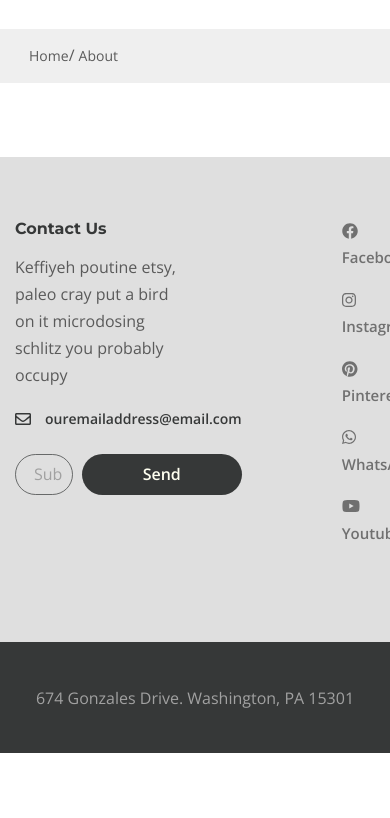
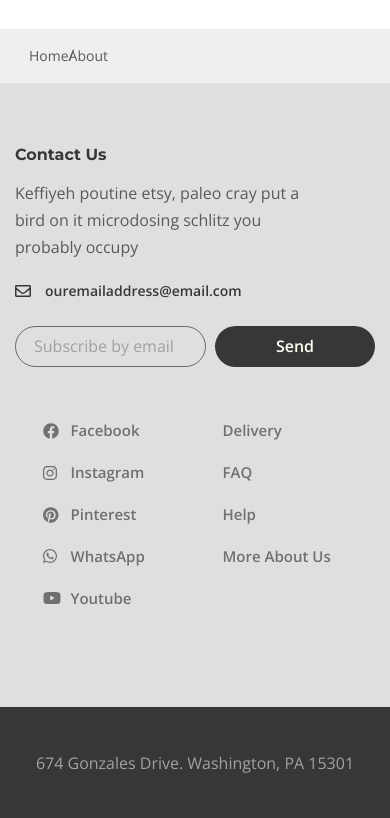
Before and after one commit to Trotskiy12/MultiPageLayout, a website: page app/page.html in a window 390 px wide. Shown: the part 91-909 px from the top of the page. Before the commit the page ends 847 px from the top, so only its background shows below. Drawn offline with nearby package versions, Linux system fonts and the light colour scheme.

Commit message:
Adaptive: Header, Footer, BreadCrumbs

```diff
--- a/app/js/main.js
+++ b/app/js/main.js
@@ -7,6 +7,11 @@ $(function () {
     $('.rightside-menu__close').on('click', function(){
         $('.rightside-menu').addClass('rightside-menu--close');
     });
+
+    $('.header__btn-mobile').on('click', function(){
+        $('.menu').toggleClass('menu--open');
+    });
+
 
     $('.top__slider').slick({
         // точки вслючить
--- a/app/page.html
+++ b/app/page.html
@@ -41,6 +41,11 @@
               </li>
             </ul>
           </nav>
+          <button class="header__btn-mobile">
+            <span></span>
+            <span></span>
+            <span></span>
+          </button>
           <button class="header__btn">
             <img src="images/icons/icon_menu.svg" alt="icon menu">
           </button>
@@ -147,4 +152,5 @@
   <script type="module" src="mixitup/dist/mixitup.min.js"></script>
   <script src="js/main.js"></script>
 </body>
+
 </html>
--- a/app/scss/abstracts/_vars.scss
+++ b/app/scss/abstracts/_vars.scss
@@ -1,5 +1,7 @@
 $title: #363838;
 $default: #5a5a5a;
+
+$tablets: 768px;
 
 %title-font{
     font-family: 'Montserrat', sans-serif;
--- a/app/scss/components/_breadcrumbs.scss
+++ b/app/scss/components/_breadcrumbs.scss
@@ -5,11 +5,15 @@
   padding: 13px 14px;
   &__list {
     display: flex;
+    overflow-x: auto;
+  }
+  &__item{
+    position: relative;
   }
   &__item::after{
     content: "/";
-    margin-left: -4px;
-    margin-right: 4px;
+    padding-right: 8px;
+    position: absolute;
   }
 
   &__item:last-child::after{
--- a/app/scss/core/_global.scss
+++ b/app/scss/core/_global.scss
@@ -10,6 +10,7 @@ body {
 	line-height: 27px;
 	color: $default;
 	overflow-x: hidden;
+	min-width: 300px;
 }
 
 
--- /dev/null
+++ b/app/scss/core/_media.scss
@@ -0,0 +1,17 @@
+@mixin tablets {
+    @media screen and (max-width: $tablets) {
+        @content;
+    }
+}
+
+@mixin for-phone-only {
+    @media (max-width: 599px) {
+        @content;
+    }
+}
+
+@mixin phones {
+    @media (max-width: 378px) {
+        @content;
+    }
+}
--- a/app/scss/layouts/_footer.scss
+++ b/app/scss/layouts/_footer.scss
@@ -6,9 +6,20 @@
     &__inner {
         display: flex;
         justify-content: space-between;
+        @include tablets {
+            flex-wrap: wrap;
+            justify-content: center;
+        }
+        @include phones {
+            justify-content: space-between;
+        }
     }
     &__info {
         width: 540px;
+        @include tablets {
+            width: 100%;
+            margin-bottom: 50px;
+        }
     }
     &__info-title {
         color: $title;
@@ -20,11 +31,16 @@
         color: $default;
         margin-right: 63px;
         margin-bottom: 16px;
+        @include tablets {
+            max-width: 100%;
+        }
     }
-
 
     &__form {
         display: flex;
+        @include phones {
+            display: block;
+        }
     }
 
     &__form-input {
@@ -52,11 +68,23 @@
         min-width: 160px;
         margin-left: 9px;
         cursor: pointer;
+        @include phones {
+            width: 100%;
+            margin-top: 10px;
+            margin-left: 0;
+        }
     }
     &__social {
         width: 125px;
         margin-right: auto;
         margin-left: 100px;
+        @include tablets {
+            margin-left: auto;
+            margin-right: auto;
+        }
+        @include phones {
+            margin-left: 0;
+        }
     }
 
     &__social-link {
@@ -111,6 +139,10 @@
     &__menu {
         margin-right: 60px;
         width: 125px;
+        @include tablets {
+            margin-left: auto;
+            margin-right: auto;
+        }
     }
 
     &__copyright {
@@ -119,5 +151,8 @@
         color: #a1a1a1;
         text-align: center;
         padding: 42px 15px 41px;
+        @include phones {
+            padding: 42px 15px 24px;
+        }
     }
 }
--- a/app/scss/layouts/_header.scss
+++ b/app/scss/layouts/_header.scss
@@ -4,45 +4,112 @@
         justify-content: space-between;
         align-items: center;
         height: 120px;
+        @include for-phone-only{
+            display: flex;
+            flex-wrap: wrap;
+            padding-top: 42px;
+        }
     }
     &__btn {
         background-color: transparent;
         border: none;
         padding: 0;
         cursor: pointer;
+        @include tablets {
+            display: none;
+        }
+    }
+    &__btn-mobile{
+        display: none;
+        @include for-phone-only{
+            display: block;
+            background-color: transparent;
+            border: none;
+            cursor: pointer;
+            order: -1;
+            position: relative;
+            z-index: 12;
+            span{
+                display: block;
+                background-color: #000;
+                width: 37px;
+                height: 3px;
+                border-radius: 4px;
+                margin: 6px 0;
+            }
+        }
     }
 }
 
 .logo {
     margin: 0 auto;
+    @include tablets{
+        margin: 0;
+    }
+    @include for-phone-only{
+        order: -1;
+        position: relative;
+        z-index: 12;
+    }
 }
 
 .menu {
     padding-right: 15px;
+    @include for-phone-only{
+        padding-right: 0;
+        width: 100%;
+        background-color: #fff;
+        position: relative;
+        z-index: 11;
+        text-align: center;
+        transform: translateY(-300px);
+        transition: all .5s;
+        &--open{
+            transform: translateY(30px);
+        }
+    }
     &__list {
         display: flex;
+        @include for-phone-only{
+            display: block;
+        }
     }
     &__list-item {
         padding-right: 45px;
         padding-left: 35px;
+        @include tablets{
+            padding-right: 0;
+            // padding-left: 0;
+            // обратиться ко второму элементу
+            & + .menu__list-item{
+                padding-right: 0;
+            }
+        }
+        @include for-phone-only{
+            padding-left: 0;
+        }
     }
     &__list-link {
         @extend %title-font;
         color: rgba(54, 56, 56, 0.9033);
         line-height: 22px;
-        &--active{
+        &--active {
             padding-bottom: 4px;
             position: relative;
-            &::after{
-                content: '';
+            &::after {
+                content: "";
                 position: absolute;
                 bottom: 0;
                 left: 0;
                 right: 0;
                 height: 2px;
                 border-radius: 1px;
-                background-color: rgba($title, .7);
+                background-color: rgba($title, 0.7);
             }
+        }
+        @include for-phone-only{
+            display: block;
+            padding: 15px 0;
         }
     }
 }
--- a/app/scss/style.scss
+++ b/app/scss/style.scss
@@ -6,6 +6,7 @@
 @import "core/reset";
 @import "core/libs";
 @import "core/global";
+@import "core/media";
 
 // layouts files
 @import "layouts/header";
```
Also changed, not shown: app/css/style.min.css, app/js/main.min.js.
